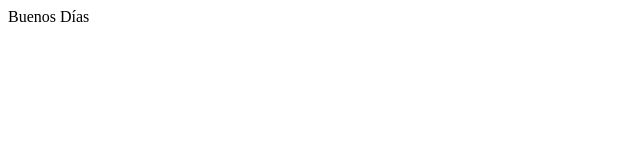
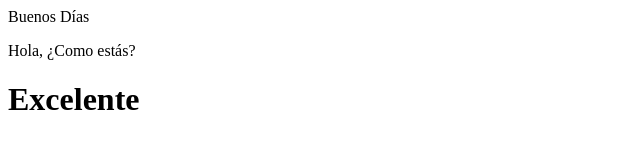
Before and after one commit to Quintero302004/repositorioadsi, a plain HTML site: page index.html in a window 1280 px wide. Shown: the whole page, without its empty margins (0-640 px from the left). Drawn offline with Linux system fonts and the light colour scheme.

Commit message:
Agregando Código

```diff
--- a/index.html
+++ b/index.html
@@ -8,5 +8,7 @@
 </head>
 <body>
     Buenos Días
+    <p>Hola, ¿Como estás?</p>
+    <h1>Excelente</h1>
 </body>
 </html>
```
